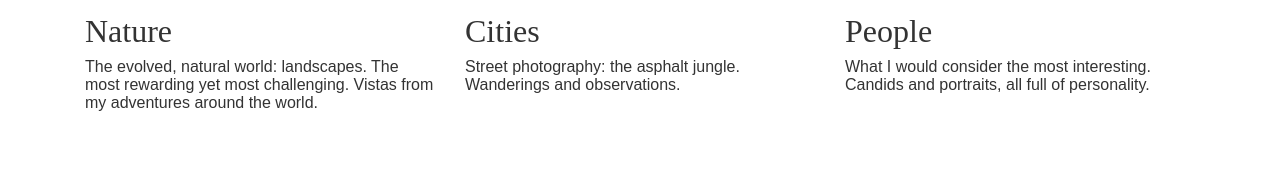
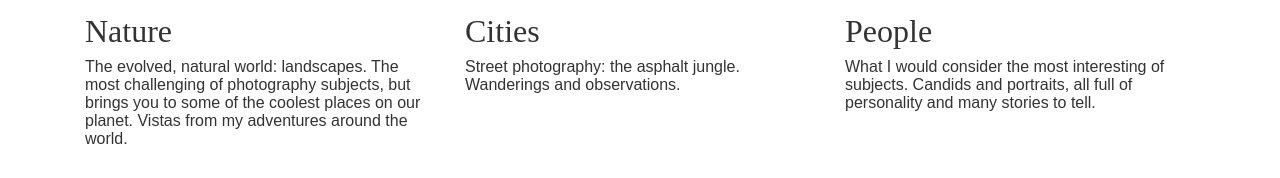
Before and after one commit to aaronpanch/aaronpanch.github.io, a website: page src/index.html in a window 1280 px wide. Shown: the part 807-985 px from the top of the page. Before the commit the page ends 949 px from the top, so only its background shows below. Drawn offline with nearby package versions, Linux system fonts and the light colour scheme; a web font is replaced by a local one.

Commit message:
Update copy

```diff
--- a/src/index.html
+++ b/src/index.html
@@ -27,7 +27,7 @@
         <div class="launch">
           <img src="https://d28ghlfa8ayyw9.cloudfront.net/images/na-pali-coast.jpg" alt="Nā Pali Coast" class="image">
           <h1>Nature</h1>
-          <p>The evolved, natural world: landscapes. The most rewarding yet most challenging. Vistas from my adventures around the world.</p>
+          <p>The evolved, natural world: landscapes. The most challenging of photography subjects, but brings you to some of the coolest places on our planet. Vistas from my adventures around the world.</p>
         </div>
       </div>
       <div class="col-sm-6 col-md">
@@ -41,7 +41,7 @@
         <div class="launch">
           <img src="https://d28ghlfa8ayyw9.cloudfront.net/images/aaron-nashville.jpg" alt="Portrait at Parthenon, Nashville" class="image">
           <h1>People</h1>
-          <p>What I would consider the most interesting. Candids and portraits, all full of personality.</p>
+          <p>What I would consider the most interesting of subjects. Candids and portraits, all full of personality and many stories to tell.</p>
         </div>
       </div>
     </div>
```
Also changed, not shown: index.html (+1 -1 lines).
